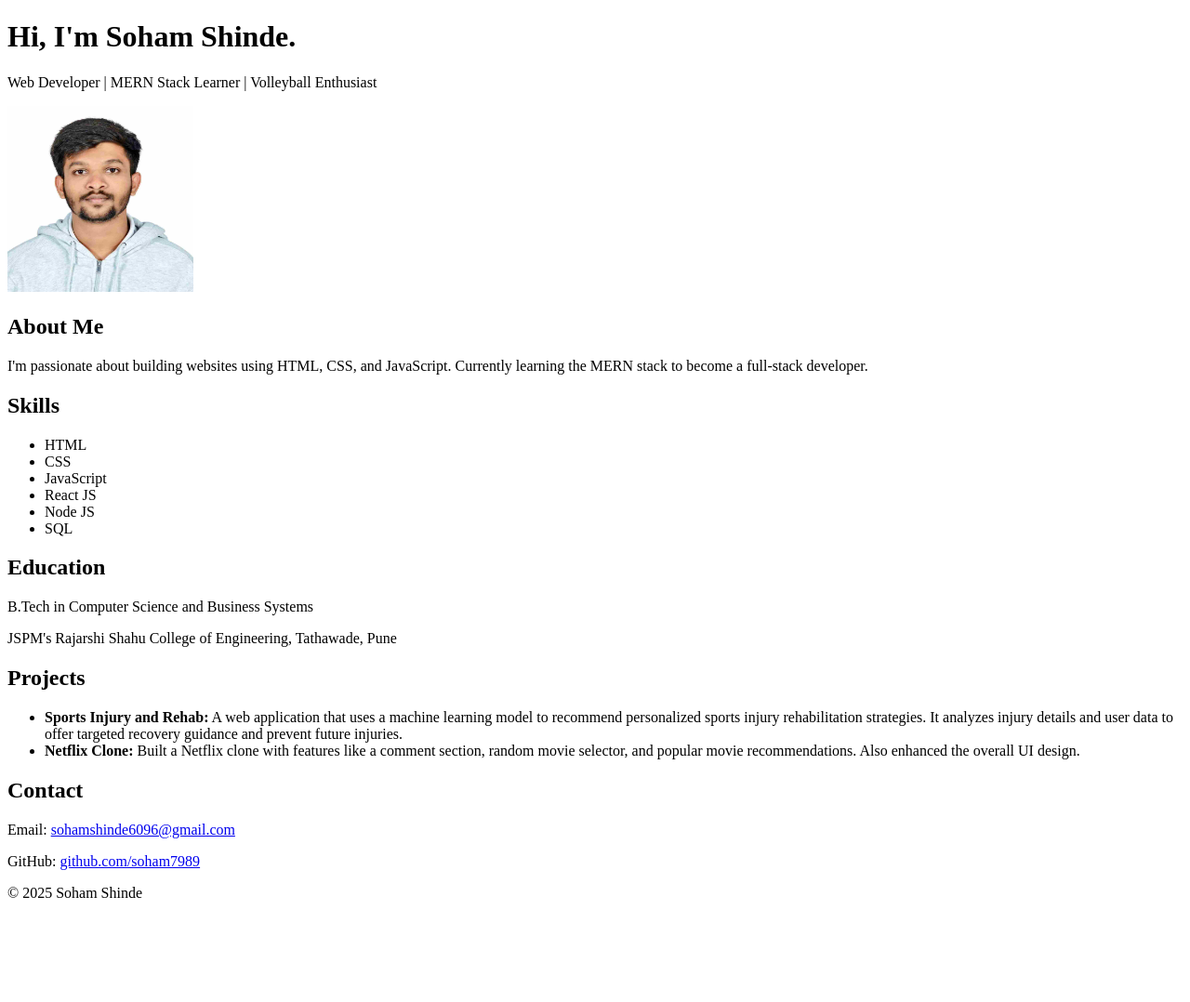
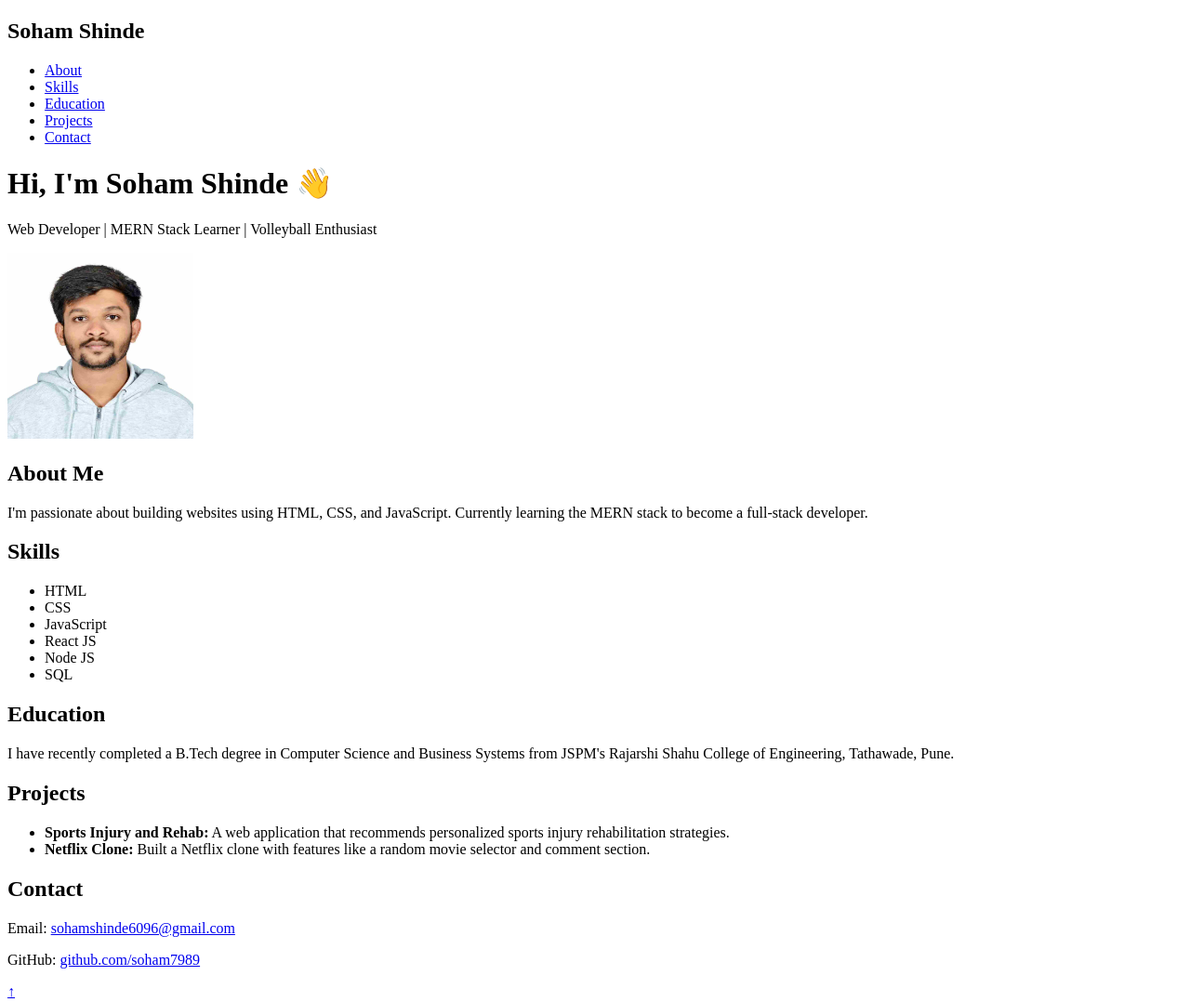
Before and after one commit to soham7989/Profile, a plain HTML site: page index.html in a window 1280 px wide. Shown: the top 1078 px of the page at 93% size. Before the commit the page ends 986 px from the top, so only its background shows below. Drawn offline with Linux system fonts and the light colour scheme.

Commit message:
Update index.html: describe your changes briefly

```diff
--- a/index.html
+++ b/index.html
@@ -1,18 +1,32 @@
 <!DOCTYPE html>
 <html lang="en">
 <head>
-  <meta charset="UTF-8" />
-  <meta name="viewport" content="width=device-width, initial-scale=1.0" />
+  <meta charset="UTF-8">
+  <meta name="viewport" content="width=device-width, initial-scale=1.0">
   <title>My Profile Page</title>
-  <link rel="stylesheet" href="style.css" />
+  <link rel="stylesheet" href="style.css">
 </head>
 <body>
 
+  <!-- Navigation Bar -->
+  <nav>
+    <h2 class="logo">Soham Shinde</h2>
+    <ul>
+      <li><a href="#about" class="active">About</a></li>
+      <li><a href="#skills">Skills</a></li>
+      <li><a href="#education">Education</a></li>
+      <li><a href="#projects">Projects</a></li>
+      <li><a href="#contact">Contact</a></li>
+    </ul>
+  </nav>
+
+  <!-- Header Section -->
   <header>
-    <h1>Hi, I'm Soham Shinde.</h1>
+    <h1>Hi, I'm Soham Shinde 👋</h1>
     <p>Web Developer | MERN Stack Learner | Volleyball Enthusiast</p>
   </header>
 
+  <!-- About Section -->
   <section id="about">
     <img src="photo.jpg" alt="My Photo" width="200" height="200">
     <h2>About Me</h2>
@@ -22,6 +36,7 @@
     </p>
   </section>
 
+  <!-- Skills Section -->
   <section id="skills">
     <h2>Skills</h2>
     <ul>
@@ -34,43 +49,45 @@
     </ul>
   </section>
 
+  <!-- Education Section -->
   <section id="education">
     <h2>Education</h2>
-    <p>B.Tech in Computer Science and Business Systems</p>
-    <p>JSPM's Rajarshi Shahu College of Engineering, Tathawade, Pune</p>
+    <p>
+      I have recently completed a B.Tech degree in Computer Science and Business Systems
+      from JSPM's Rajarshi Shahu College of Engineering, Tathawade, Pune.
+    </p>
   </section>
 
+  <!-- Projects Section -->
   <section id="projects">
     <h2>Projects</h2>
     <ul>
       <li>
         <strong>Sports Injury and Rehab:</strong>
-        A web application that uses a machine learning model to recommend
-        personalized sports injury rehabilitation strategies. It analyzes injury
-        details and user data to offer targeted recovery guidance and prevent
-        future injuries.
+        A web application that recommends personalized sports injury rehabilitation strategies.
       </li>
       <li>
         <strong>Netflix Clone:</strong>
-        Built a Netflix clone with features like a comment section, random movie
-        selector, and popular movie recommendations. Also enhanced the overall
-        UI design.
+        Built a Netflix clone with features like a random movie selector and comment section.
       </li>
     </ul>
   </section>
 
+  <!-- Contact Section -->
   <section id="contact">
     <h2>Contact</h2>
-    <p>
-      Email:
+    <p>Email:
       <a href="mailto:sohamshinde6096@gmail.com">sohamshinde6096@gmail.com</a>
     </p>
-    <p>
-      GitHub:
+    <p>GitHub:
       <a href="https://github.com/soham7989" target="_blank">github.com/soham7989</a>
     </p>
   </section>
 
+  <!-- Back to Top Button -->
+  <a href="#" class="back-to-top">↑</a>
+
+  <!-- Footer -->
   <footer>
     <p>© 2025 Soham Shinde</p>
   </footer>
```
